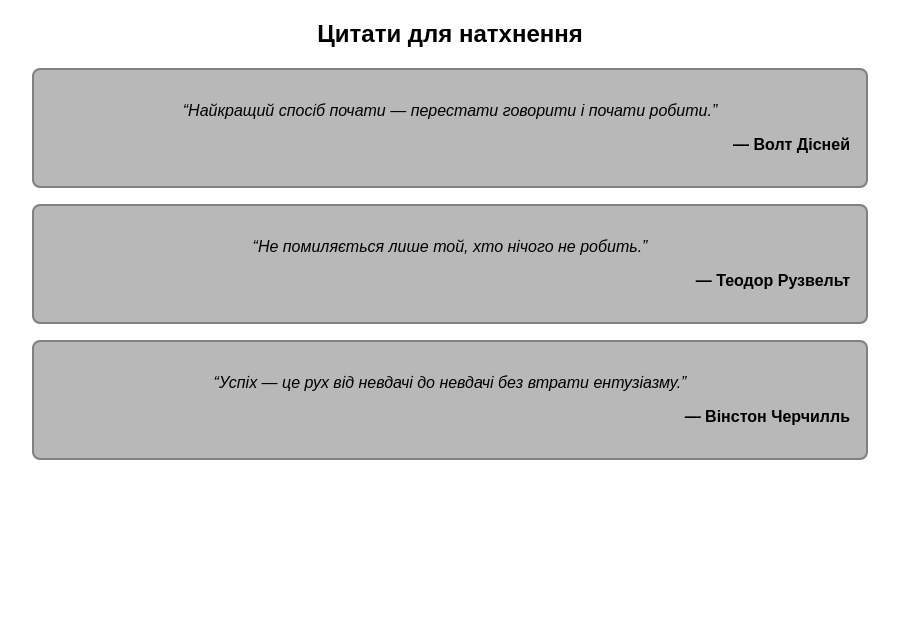
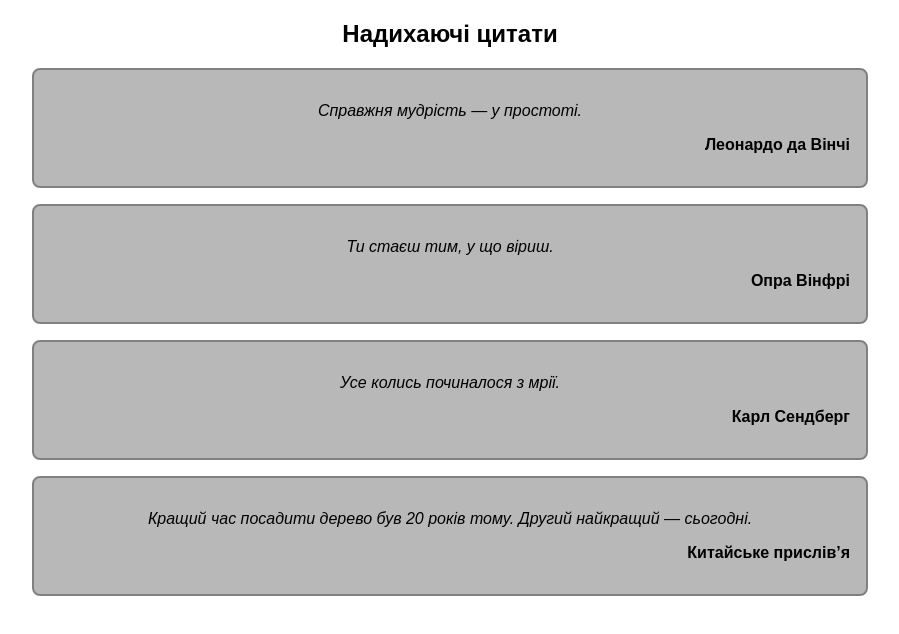
Before and after one commit to Whisper25/react-meet, a React (Vite) app: page / in a window 1280 px wide. Shown: the top 634 px of the page, without its empty margins (190-1089 px from the left). Built offline with nearby package versions, Linux system fonts and the light colour scheme.

Commit message:
QuoteList

```diff
--- a/src/App.jsx
+++ b/src/App.jsx
@@ -1,22 +1,9 @@
-import Quote from "./components/Quote/Quote";
-import Title from "./components/Title/Title";
+import QuotesList from "./components/QuotesList/QuotesList";
 
 function App() {
   return (
     <>
-      <Title title="Цитати для натхнення" />
-      <Quote
-        text="“Найкращий спосіб почати — перестати говорити і почати робити.”"
-        author="— Волт Дісней"
-      />
-      <Quote
-        text="“Не помиляється лише той, хто нічого не робить.”"
-        author="— Теодор Рузвельт"
-      />
-      <Quote
-        text="“Успіх — це рух від невдачі до невдачі без втрати ентузіазму.”"
-        author="— Вінстон Черчилль"
-      />
+      <QuotesList/>
     </>
   );
 }
--- a/src/components/Quote/Quote.jsx
+++ b/src/components/Quote/Quote.jsx
@@ -1,6 +1,7 @@
 import './Quote.css'
 const Quote = (props) => {
-    const {text, author} = props;
+    // const {text, author} = props;
+    const {quote:{text, author}} = props;
     return (
         <blockquote className="quote">
             <p className="text">{text}</p>
--- /dev/null
+++ b/src/components/QuotesList/QuotesList.jsx
@@ -0,0 +1,17 @@
+import Quote from "../Quote/Quote";
+import Title from "../Title/Title";
+import quotes from "./data";
+
+const QuotesList = () => {
+    const showQuote = (quote)=>(<Quote key={quote.id} quote={quote}/>)
+    return (
+        <section>
+            <Title title='Надихаючі цитати'/>
+            <div>
+                {quotes.map(showQuote)}
+            </div>
+        </section>
+    );
+}
+
+export default QuotesList;
--- /dev/null
+++ b/src/components/QuotesList/data.js
@@ -0,0 +1,15 @@
+const quotes = [
+  {
+    id: 1,
+    text: "Справжня мудрість — у простоті.",
+    author: "Леонардо да Вінчі",
+  },
+  { id: 2, text: "Ти стаєш тим, у що віриш.", author: "Опра Вінфрі" },
+  { id: 3, text: "Усе колись починалося з мрії.", author: "Карл Сендберг" },
+  {
+    id: 4,
+    text: "Кращий час посадити дерево був 20 років тому. Другий найкращий — сьогодні.",
+    author: "Китайське прислів’я",
+  },
+];
+export default quotes;
```
